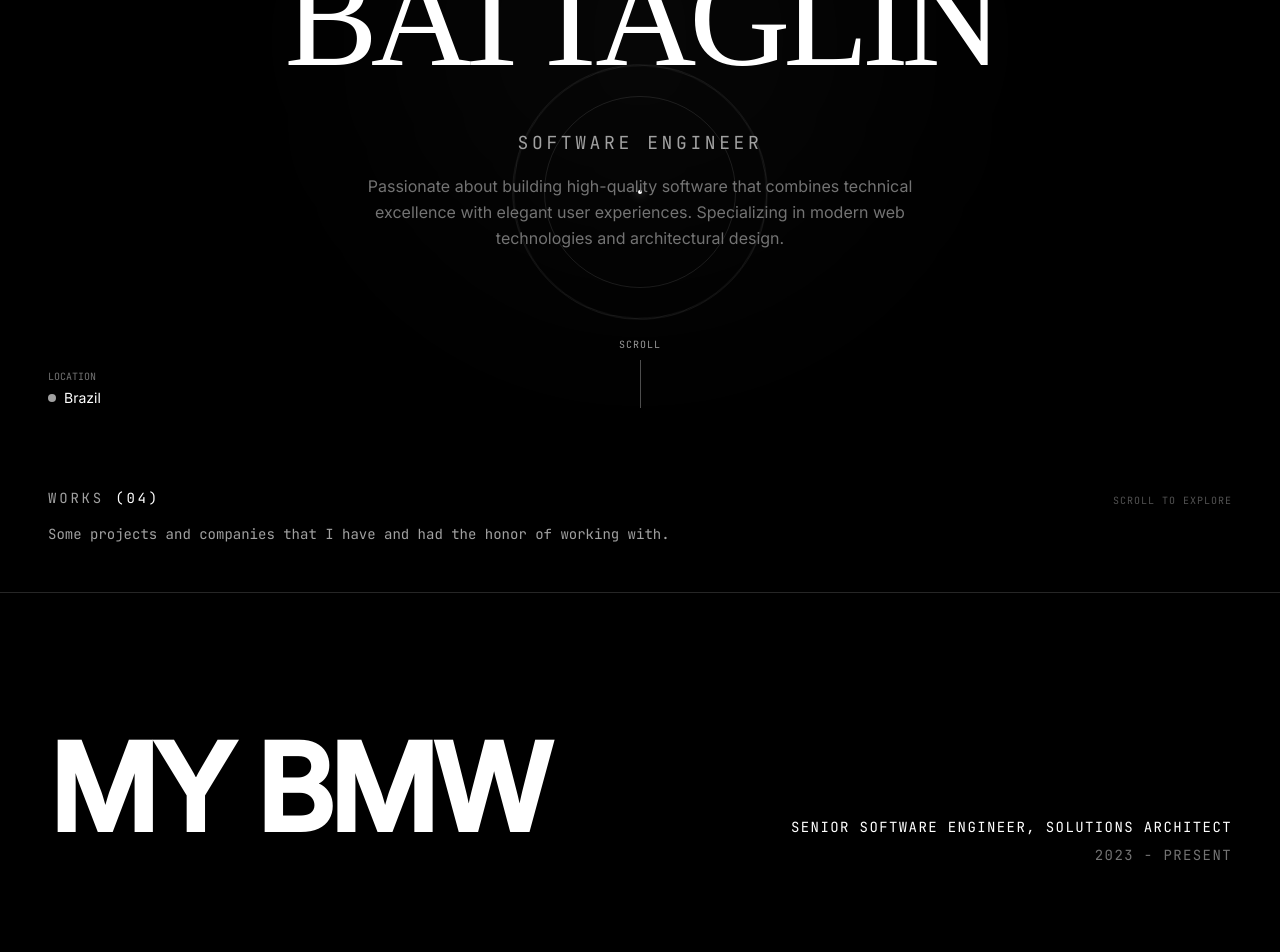
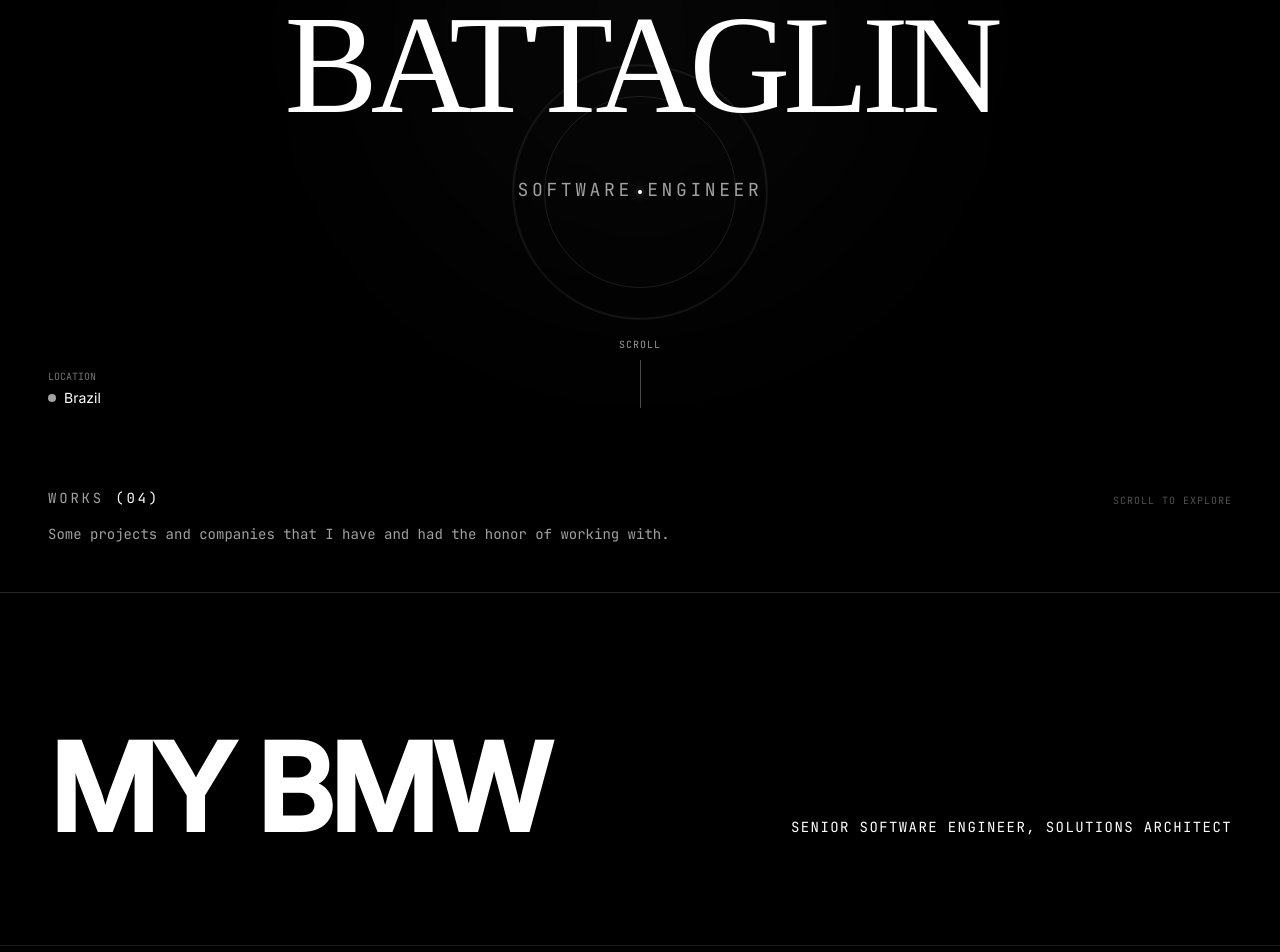
Before and after one commit to brenobattaglin/brenobattaglin.com, a React (Vite) app: page / in a window 1280 px wide. Shown: the part 360-1312 px from the top of the page. Built offline with nearby package versions, Linux system fonts and the light colour scheme; a web font is replaced by a local one.

Commit message:
fix(conductor): Apply review suggestions for track 'Review and enhance core portfolio components'

```diff
--- a/components/About.tsx
+++ b/components/About.tsx
@@ -88,16 +88,11 @@
           BATTAGLIN
         </h1>
 
-        <div className="mt-8 md:mt-12 overflow-hidden flex flex-col items-center gap-4">
+        <div className="mt-8 md:mt-12 overflow-hidden">
           <p
             className={`font-mono text-sm md:text-base lg:text-lg tracking-[0.2em] uppercase text-neutral-400 ${ANIMATION_CLASSES.slideUp(isVisible)}`}
           >
             Software Engineer
-          </p>
-          <p className="max-w-[600px] text-center text-neutral-500 text-sm md:text-base leading-relaxed">
-            Passionate about building high-quality software that combines
-            technical excellence with elegant user experiences. Specializing in
-            modern web technologies and architectural design.
           </p>
         </div>
       </div>
--- a/components/WorkItem.tsx
+++ b/components/WorkItem.tsx
@@ -5,7 +5,6 @@
   id: string;
   title: string;
   description: string;
-  year: string;
   link: string;
 }
 
@@ -27,15 +26,13 @@
   </h3>
 );
 
-const ProjectDescription: React.FC<{ description: string; year: string }> = ({
+const ProjectDescription: React.FC<{ description: string }> = ({
   description,
-  year,
 }) => (
   <div className="flex flex-col md:items-end gap-2 font-mono text-xs md:text-sm uppercase tracking-widest text-neutral-400">
     <span className="text-white transition-colors duration-300">
       {description}
     </span>
-    <span className="text-neutral-500">{year}</span>
   </div>
 );
 
@@ -54,10 +51,7 @@
     >
       <div className="container mx-auto px-6 md:px-12 flex flex-col md:flex-row md:items-baseline justify-between gap-6 md:gap-0">
         <ProjectTitle title={project.title} />
-        <ProjectDescription
-          description={project.description}
-          year={project.year}
-        />
+        <ProjectDescription description={project.description} />
       </div>
     </div>
   );
--- a/components/WorkList.tsx
+++ b/components/WorkList.tsx
@@ -7,28 +7,24 @@
     id: '01',
     title: 'MY BMW',
     description: 'Senior Software Engineer, Solutions Architect',
-    year: '2023 - Present',
     link: 'https://www.bmw.com',
   },
   {
     id: '02',
     title: 'MINI',
     description: 'Senior Software Engineer, Solutions Architect',
-    year: '2021 - 2023',
     link: 'https://www.mini.com',
   },
   {
     id: '03',
     title: 'ZALLPY',
     description: 'Senior Software Engineer, Mobile Specialist',
-    year: '2019 - 2021',
     link: 'https://www.zallpy.com',
   },
   {
     id: '04',
     title: 'MINHA ENTRADA',
     description: 'Android Developer',
-    year: '2017 - 2019',
     link: 'https://minhaentrada.com.br',
   },
 ];
```
Also changed, not shown: 2 other files (tests, documents, lock files or other folders).
